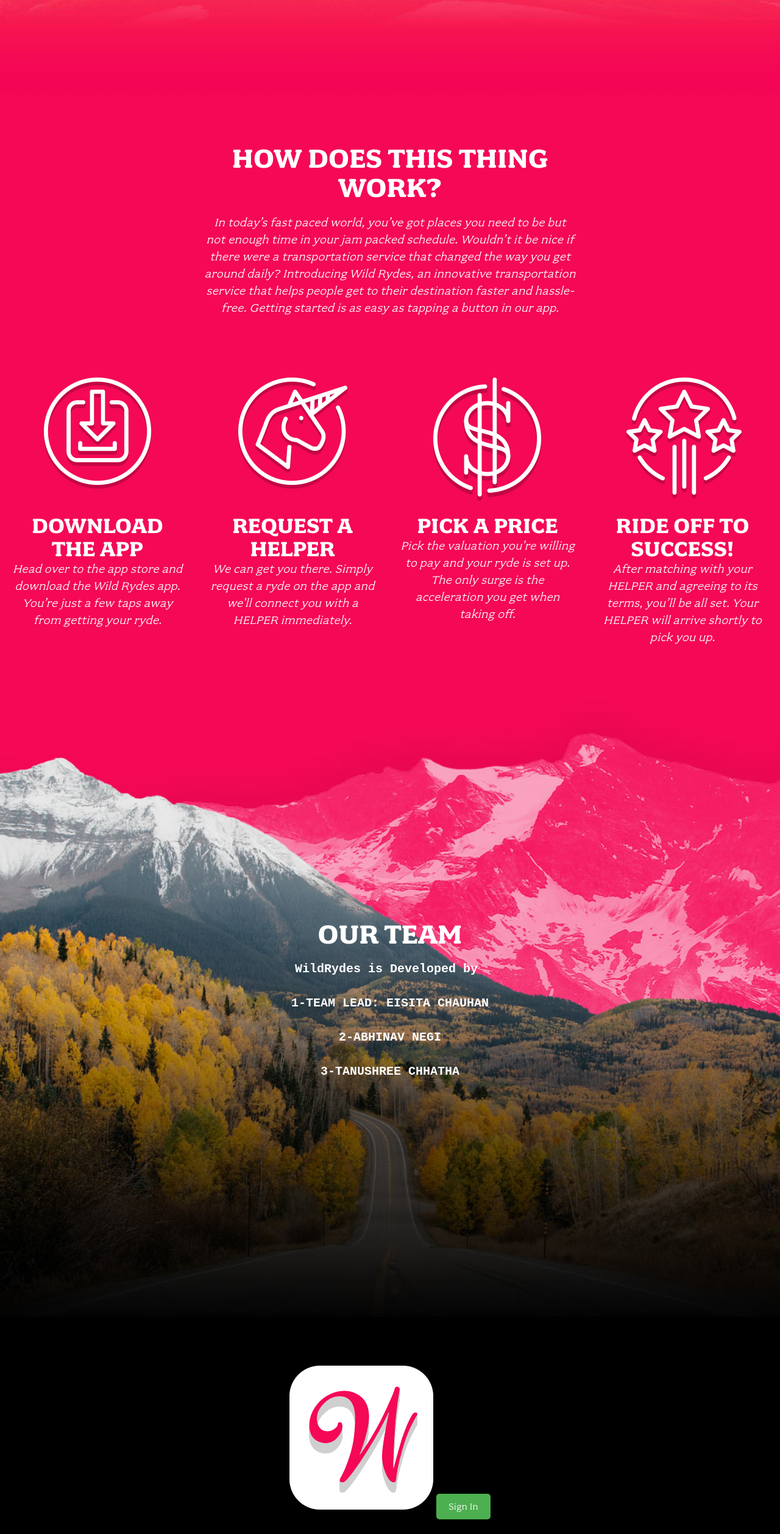
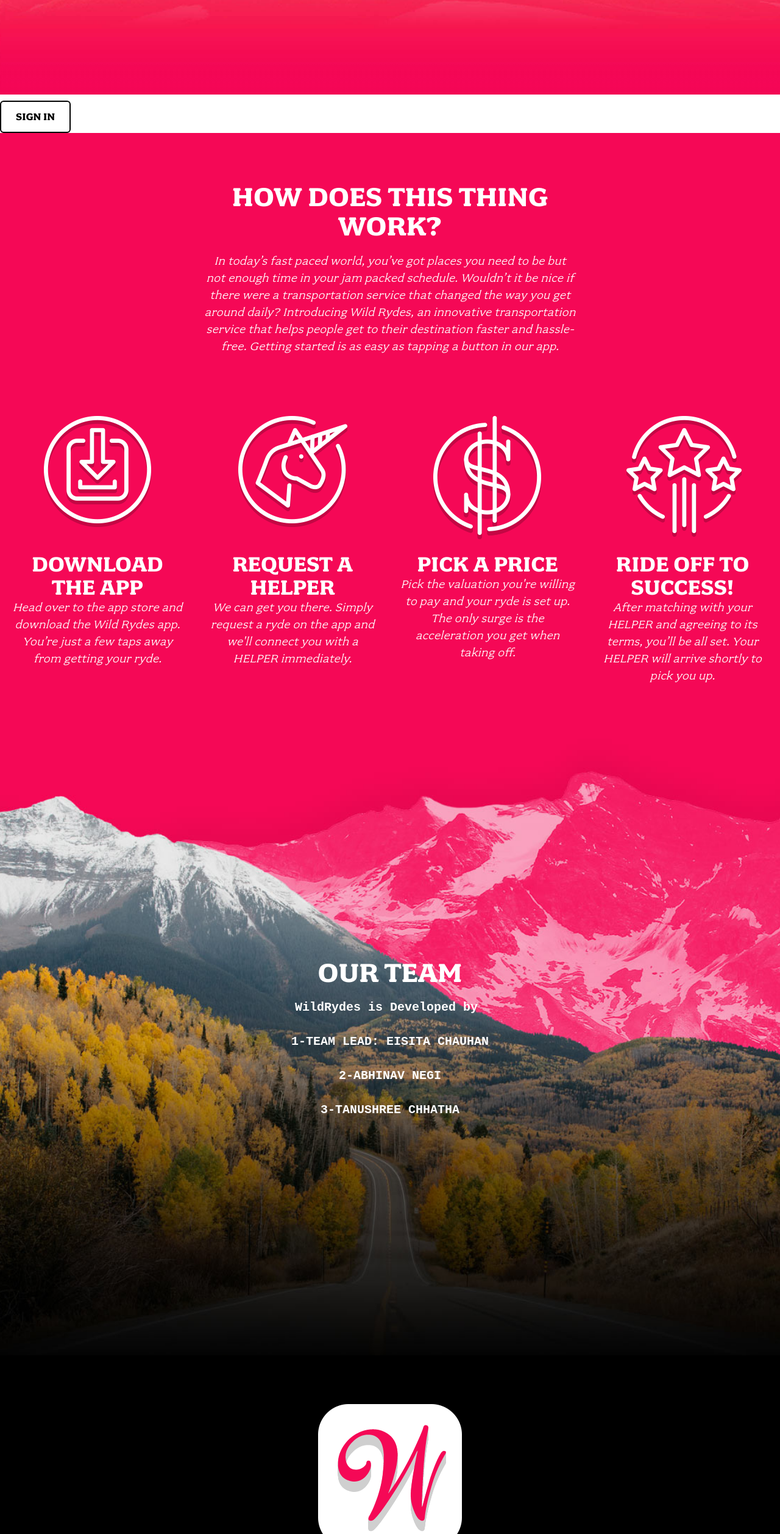
Before and after one commit to aviii-sys/wildrydes-site, a plain HTML site: page index.html in a window 1280 px wide. Shown: the part 793-3308 px from the top of the page at 61% size. Drawn offline with Linux system fonts and the light colour scheme.

Commit message:
Update index.html

```diff
--- a/index.html
+++ b/index.html
@@ -22,7 +22,24 @@
       </ul>
     </nav>
     <button type="button" class="btn-menu"><span>Menu</span></button>
-    <a class="home-button" href="/register.html">SIGN UP!</a>
+
+    <!-- Updated Buttons Container -->
+    <div style="display: flex; gap: 10px; margin-top: 10px;">
+      <a class="home-button" href="/register.html">SIGN UP!</a>
+      <a href="signin.html" style="
+        display: inline-block;
+        background-color: white;
+        color: black;
+        padding: 12px 24px;
+        border: 2px solid black;
+        border-radius: 6px;
+        font-size: 18px;
+        font-weight: bold;
+        text-decoration: none;
+      ">
+        SIGN IN
+      </a>
+    </div>
   </header>
 
   <section class="home-about">
@@ -67,7 +84,7 @@
   <section class="home-story">
     <div class="row column large-9 xlarge-6 xxlarge-4">
       <h2 class="section-title">Our Team</h2>
-   <pre><b>WildRydes is Developed by
+      <pre><b>WildRydes is Developed by
 
 1-TEAM LEAD: EISITA CHAUHAN
 
@@ -80,21 +97,6 @@
   <section class="home-sign-up">
     <div class="row column">
       <img class="icon-w" src="images/wr-home-W.png">
-
-<a href="signin.html">
-  <button style="
-    background-color: #4CAF50;
-    color: white;
-    padding: 10px 20px;
-    border: none;
-    border-radius: 5px;
-    font-size: 16px;
-    cursor: pointer;
-  ">
-    Sign In
-  </button>
-</a>
-
 
       <div class="apps">
         <a class="app-icon" href=""><img src="images/wr-home-apple.png"></a>
@@ -154,7 +156,6 @@
   </footer>
 
   <script src="js/vendor.js"></script>
-
   <script src="js/main.js"></script>
 </body>
 </html>
```
